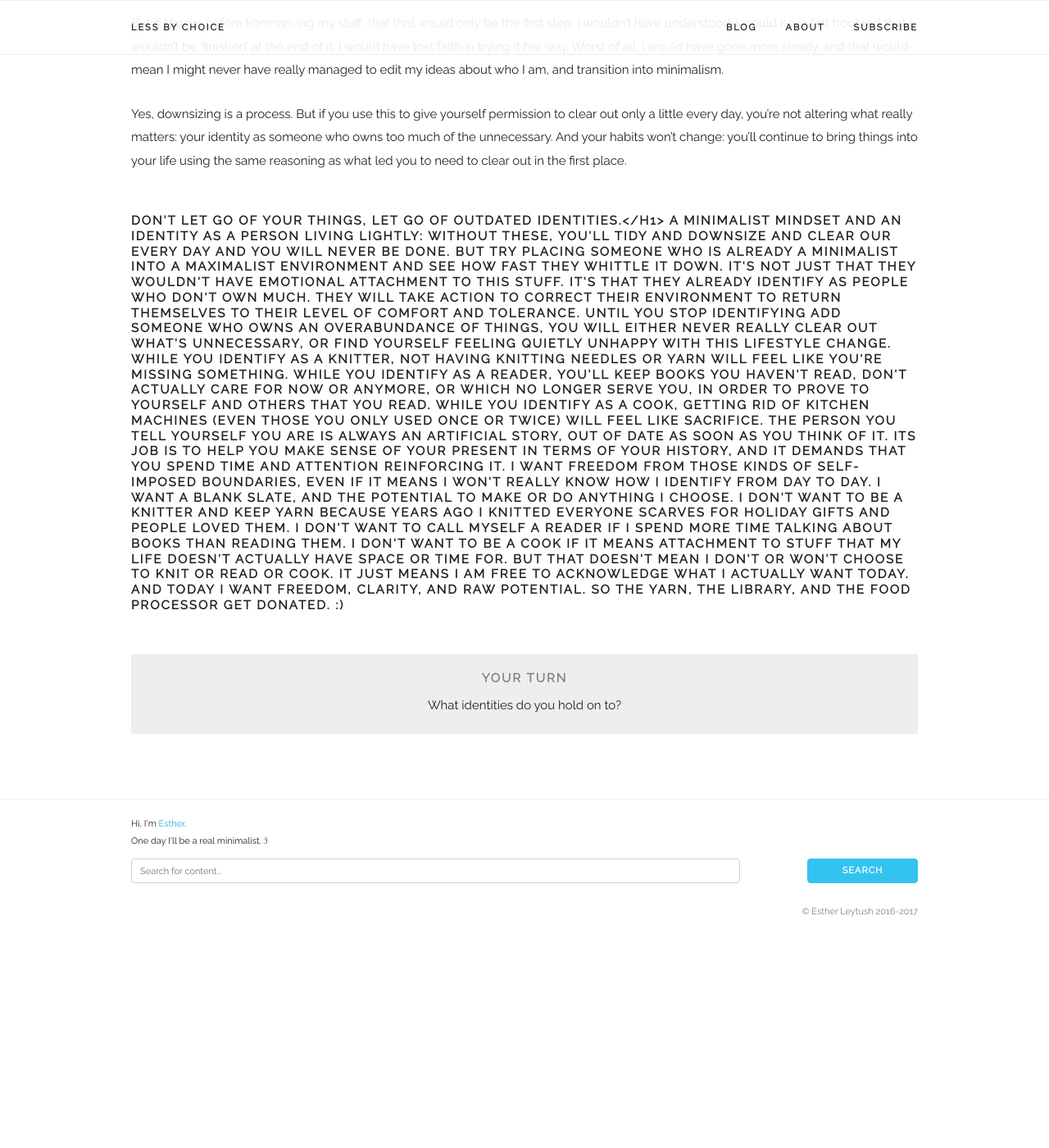
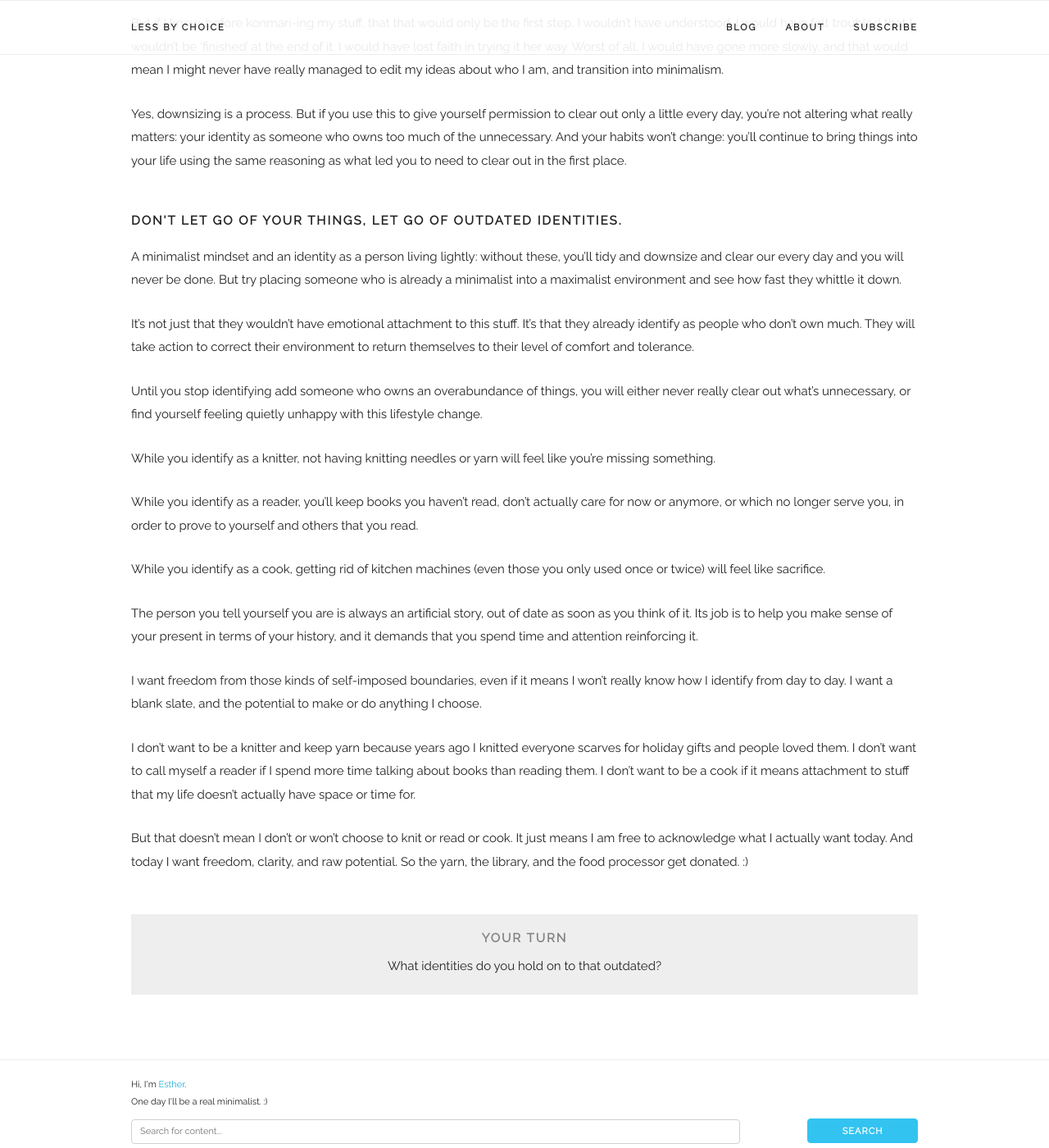
Before and after one commit to mindplace/less-by-choice, a Jekyll site: the page built from _posts/2017-03-02-its-a-process.md, in a window 1280 px wide and 1400 px high, scrolled down 523 px. Shown: the whole window at 82% size. Built offline with Jekyll 4.4.1, drawn with Linux system fonts in a browser that asks for light colours; comment, search, counter and statistics services are not loaded; before the commit the page ends 1668 px from its top, so only the background shows below that.

Commit message:
fix header error

```diff
--- a/_posts/2017-03-02-its-a-process.md
+++ b/_posts/2017-03-02-its-a-process.md
@@ -3,7 +3,7 @@ layout: post
 title: "It's a process"
 description: "...a process of altering your identity."
 tags: [clarity]
-takeaway: ["What identities do you hold on to?"]
+takeaway: ["What identities do you hold on to that outdated?"]
 published: true
 comments: true
 ---
@@ -18,7 +18,7 @@ But if I knew, before konmari-ing my stuff, that that would only be the first st
 
 Yes, downsizing is a process. But if you use this to give yourself permission to clear out only a little every day, you're not altering what really matters: your identity as someone who owns too much of the unnecessary. And your habits won't change: you'll continue to bring things into your life using the same reasoning as what led you to need to clear out in the first place.
 
-<h2 class="header small-header">Don't let go of your things, let go of outdated identities.</h1>
+<h2 class="header small-header">Don't let go of your things, let go of outdated identities.</h2>
 
 A minimalist mindset and an identity as a person living lightly: without these, you'll tidy and downsize and clear our every day and you will never be done. But try placing someone who is already a minimalist into a maximalist environment and see how fast they whittle it down.
 
```
